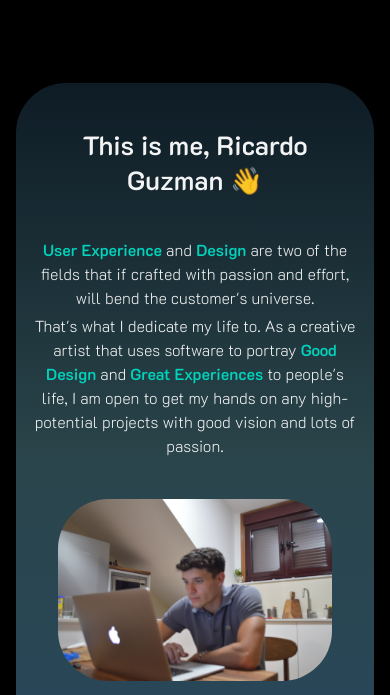
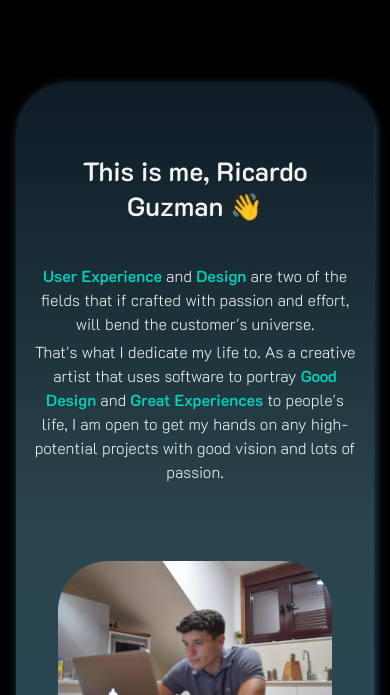
Before and after one commit to ricard0g/portfolioProject, a plain HTML site: page index.html in a window 390 px wide. Shown: the part 810-1505 px from the top of the page. Drawn offline with nearby package versions, Linux system fonts and the light colour scheme.

Commit message:
Better View Height for the About me section

```diff
--- a/index.html
+++ b/index.html
@@ -51,13 +51,16 @@
 			</nav>
 		</header>
 		<main>
+			<!-- Banner Section -->
 			<section class="banner">
+				<!-- Banner title and subheading -->
 				<div class="banner-description">
 					<h1 class="banner-title">
 						Hi, I'm <span id="ricardo">Ricardo</span>
 					</h1>
 					<p class="banner-subheading"></p>
 				</div>
+				<!-- Banner hero model -->
 				<div class="hero-model">
 					<model-viewer
 						id="modelViewer"
@@ -76,8 +79,10 @@
 				<!-- particles.js container -->
 				<div id="particles-js"></div>
 			</section>
+			<!-- About Me section -->
 			<section class="about-me-container">
 				<section class="about-me">
+					<!-- About me title and subheading -->
 					<div class="about-me-description">
 						<h2 class="about-me-title">This is me, Ricardo Guzman &#128075;</h2>
 						<p class="about-me-subheading">
@@ -95,12 +100,14 @@
 							projects with good vision and lots of passion.
 						</p>
 					</div>
+					<!-- About me Photo -->
 					<div class="photo">
 						<img
 							src="./resources/media/inFronOfLaptopPhoto.JPG"
 							alt="Me in front of a laptop working"
 							class="personal-photo"
 						/>
+						<!-- About me svg and button container -->
 						<div class="svg-button-container">
 							<div class="svg-container">
 								<a
@@ -132,6 +139,8 @@
 					</div>
 				</section>
 			</section>
+			<!-- Time Line section -->
+			<section class="time-line-section"></section>
 		</main>
 	</body>
 </html>
--- a/resources/styles/styles.css
+++ b/resources/styles/styles.css
@@ -609,6 +609,7 @@ model-viewer {
 	filter: progid: DXImageTransform.Microsoft.gradient( startColorstr="#294861", endColorstr="#2a454b", GradientType=1 );
 	border-radius: 50px;
 	opacity: 0;
+	box-shadow: 2px 2px 10px hsla(207, 41%, 27%, 1);
 	transform: translateX(-20px) scale(0.9);
 	transition: 0.5s ease;
 }
@@ -795,7 +796,7 @@ model-viewer {
 
 @media only screen and (max-width: 850px) {
 	.about-me-container {
-		height: 100vh;
+		height: 115vh;
 		padding: 10%;
 	}
 
@@ -810,7 +811,7 @@ model-viewer {
 
 	.about-me-description {
 		width: 100%;
-		margin-top: 2%;
+		margin-top: 10%;
 	}
 
 	.about-me-title {
```
